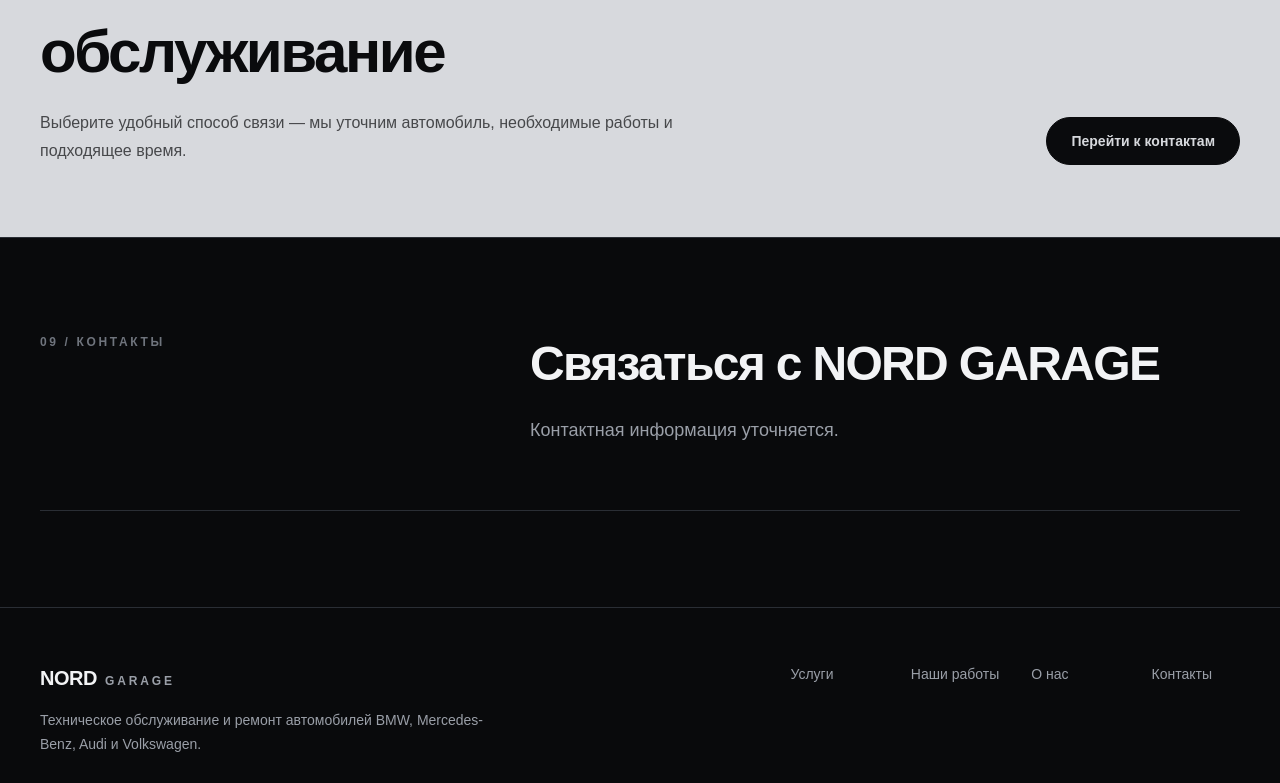
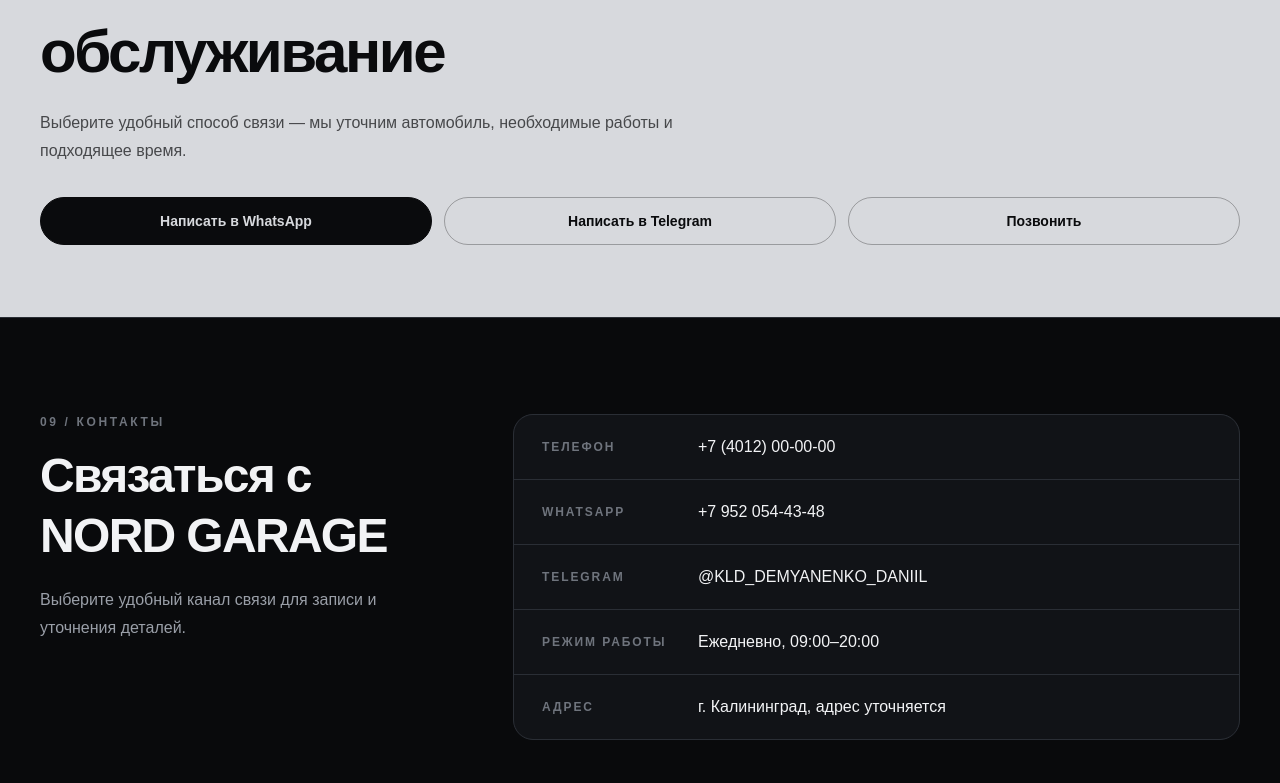
Before and after one commit to lenivetsmebro-stack/nord-garage, a Next.js app: page / in a window 1280 px wide. Shown: the part 4337-5120 px from the top of the page. Built offline with nearby package versions, Linux system fonts and the light colour scheme.

Commit message:
NORD GARAGE: add booking contacts

```diff
--- a/components/sections/booking-cta.tsx
+++ b/components/sections/booking-cta.tsx
@@ -1,10 +1,32 @@
+import { contactDetails } from "@/config/contact";
 import { Button } from "@/components/ui/button";
 import { Container } from "@/components/ui/container";
 
+const contactActions = [
+  {
+    href: contactDetails.whatsappHref,
+    label: "Написать в WhatsApp",
+    variant: "inverse" as const,
+  },
+  {
+    href: contactDetails.telegramHref,
+    label: "Написать в Telegram",
+    variant: "inverseOutline" as const,
+  },
+  {
+    href: contactDetails.phoneHref,
+    label: "Позвонить",
+    variant: "inverseOutline" as const,
+  },
+];
+
 export function BookingCta() {
   return (
-    <section id="booking-preview" className="border-y border-line bg-accent py-14 text-accent-foreground sm:py-18">
-      <Container className="flex flex-col gap-8 lg:flex-row lg:items-end lg:justify-between">
+    <section
+      id="booking-preview"
+      className="border-y border-line bg-accent py-14 text-accent-foreground sm:py-18"
+    >
+      <Container>
         <div className="max-w-3xl">
           <p className="text-xs font-semibold uppercase tracking-[0.22em] opacity-60">
             Следующий шаг
@@ -17,13 +39,17 @@ export function BookingCta() {
             работы и подходящее время.
           </p>
         </div>
-        <Button
-          className="sm:self-start lg:self-auto"
-          href="#contacts"
-          variant="inverse"
-        >
-          Перейти к контактам
-        </Button>
+        <div className="mt-8 grid gap-3 sm:grid-cols-2 lg:grid-cols-3">
+          {contactActions.map((action) => (
+            <Button
+              key={action.href}
+              href={action.href}
+              variant={action.variant}
+            >
+              {action.label}
+            </Button>
+          ))}
+        </div>
       </Container>
     </section>
   );
--- a/components/sections/contacts-preview.tsx
+++ b/components/sections/contacts-preview.tsx
@@ -1,20 +1,80 @@
+import { contactDetails } from "@/config/contact";
 import { Container } from "@/components/ui/container";
+
+const contactItems = [
+  {
+    href: contactDetails.phoneHref,
+    label: "Телефон",
+    value: contactDetails.phoneDisplay,
+  },
+  {
+    href: contactDetails.whatsappHref,
+    label: "WhatsApp",
+    value: contactDetails.whatsappDisplay,
+  },
+  {
+    href: contactDetails.telegramHref,
+    label: "Telegram",
+    value: contactDetails.telegramDisplay,
+  },
+];
 
 export function ContactsPreview() {
   return (
     <section id="contacts" className="py-16 sm:py-20 lg:py-24">
       <Container>
-        <div className="grid gap-10 border-b border-line pb-12 lg:grid-cols-[0.75fr_1.25fr] lg:gap-16 lg:pb-16">
-          <p className="text-xs font-semibold uppercase tracking-[0.22em] text-subtle">
-            09 / Контакты
-          </p>
-          <div>
-            <h2 className="text-3xl font-semibold leading-tight tracking-[-0.035em] sm:text-5xl">
+        <div className="grid grid-cols-1 items-start gap-8 lg:grid-cols-[0.72fr_1.28fr] lg:gap-16">
+          <div className="order-1">
+            <p className="text-xs font-semibold uppercase tracking-[0.22em] text-subtle">
+              09 / Контакты
+            </p>
+            <h2 className="mt-4 text-3xl font-semibold leading-tight tracking-[-0.035em] sm:text-5xl">
               Связаться с NORD GARAGE
             </h2>
-            <p className="mt-5 max-w-xl text-base leading-7 text-muted sm:text-lg sm:leading-8">
-              Контактная информация уточняется.
+            <p className="mt-5 max-w-lg text-base leading-7 text-muted">
+              Выберите удобный канал связи для записи и уточнения деталей.
             </p>
+          </div>
+
+          <div className="order-2 overflow-hidden rounded-card border border-line bg-line">
+            <dl className="grid gap-px">
+              {contactItems.map((item) => (
+                <div
+                  key={item.label}
+                  className="grid gap-3 bg-surface px-5 py-5 sm:grid-cols-[9rem_1fr] sm:items-center sm:px-7"
+                >
+                  <dt className="text-xs font-semibold uppercase tracking-[0.16em] text-subtle">
+                    {item.label}
+                  </dt>
+                  <dd>
+                    <a
+                      className="break-words text-sm font-medium text-foreground transition-colors duration-300 hover:text-muted sm:text-base"
+                      href={item.href}
+                    >
+                      {item.value}
+                    </a>
+                  </dd>
+                </div>
+              ))}
+              <div className="grid gap-3 bg-surface px-5 py-5 sm:grid-cols-[9rem_1fr] sm:items-center sm:px-7">
+                <dt className="text-xs font-semibold uppercase tracking-[0.16em] text-subtle">
+                  Режим работы
+                </dt>
+                <dd className="text-sm font-medium text-foreground sm:text-base">
+                  {contactDetails.schedule}
+                </dd>
+              </div>
+              <div className="grid gap-3 bg-surface px-5 py-5 sm:grid-cols-[9rem_1fr] sm:items-center sm:px-7">
+                <dt className="text-xs font-semibold uppercase tracking-[0.16em] text-subtle">
+                  Адрес
+                </dt>
+                <dd>
+                  <span className="text-sm font-medium text-foreground sm:text-base">
+                    {contactDetails.address}
+                  </span>
+                </dd>
+              </div>
+            </dl>
           </div>
         </div>
       </Container>
--- a/components/ui/button.tsx
+++ b/components/ui/button.tsx
@@ -1,7 +1,7 @@
 import Link from "next/link";
 import type { ReactNode } from "react";
 
-type ButtonVariant = "primary" | "secondary" | "inverse";
+type ButtonVariant = "primary" | "secondary" | "inverse" | "inverseOutline";
 
 type ButtonProps = {
   children: ReactNode;
@@ -18,6 +18,8 @@ const variantClasses: Record<ButtonVariant, string> = {
     "border-line bg-transparent text-foreground hover:border-accent hover:bg-surface-elevated",
   inverse:
     "border-accent-foreground bg-accent-foreground text-accent hover:border-surface-elevated hover:bg-surface-elevated",
+  inverseOutline:
+    "border-accent-foreground/30 bg-transparent text-accent-foreground hover:border-accent-foreground hover:bg-accent-foreground/5",
 };
 
 export function Button({
--- /dev/null
+++ b/config/contact.ts
@@ -0,0 +1,22 @@
+type ContactDetails = {
+  address: string;
+  phoneDisplay: string;
+  phoneHref: string;
+  schedule: string;
+  telegramDisplay: string;
+  telegramHref: string;
+  whatsappDisplay: string;
+  whatsappHref: string;
+};
+
+// TODO: Replace the demonstration phone and temporary address before launch.
+export const contactDetails: ContactDetails = {
+  address: "г. Калининград, адрес уточняется",
+  phoneDisplay: "+7 (4012) 00-00-00",
+  phoneHref: "tel:+74012000000",
+  schedule: "Ежедневно, 09:00–20:00",
+  telegramDisplay: "@KLD_DEMYANENKO_DANIIL",
+  telegramHref: "https://t.me/KLD_DEMYANENKO_DANIIL",
+  whatsappDisplay: "+7 952 054-43-48",
+  whatsappHref: "https://wa.me/79520544348",
+};
```
